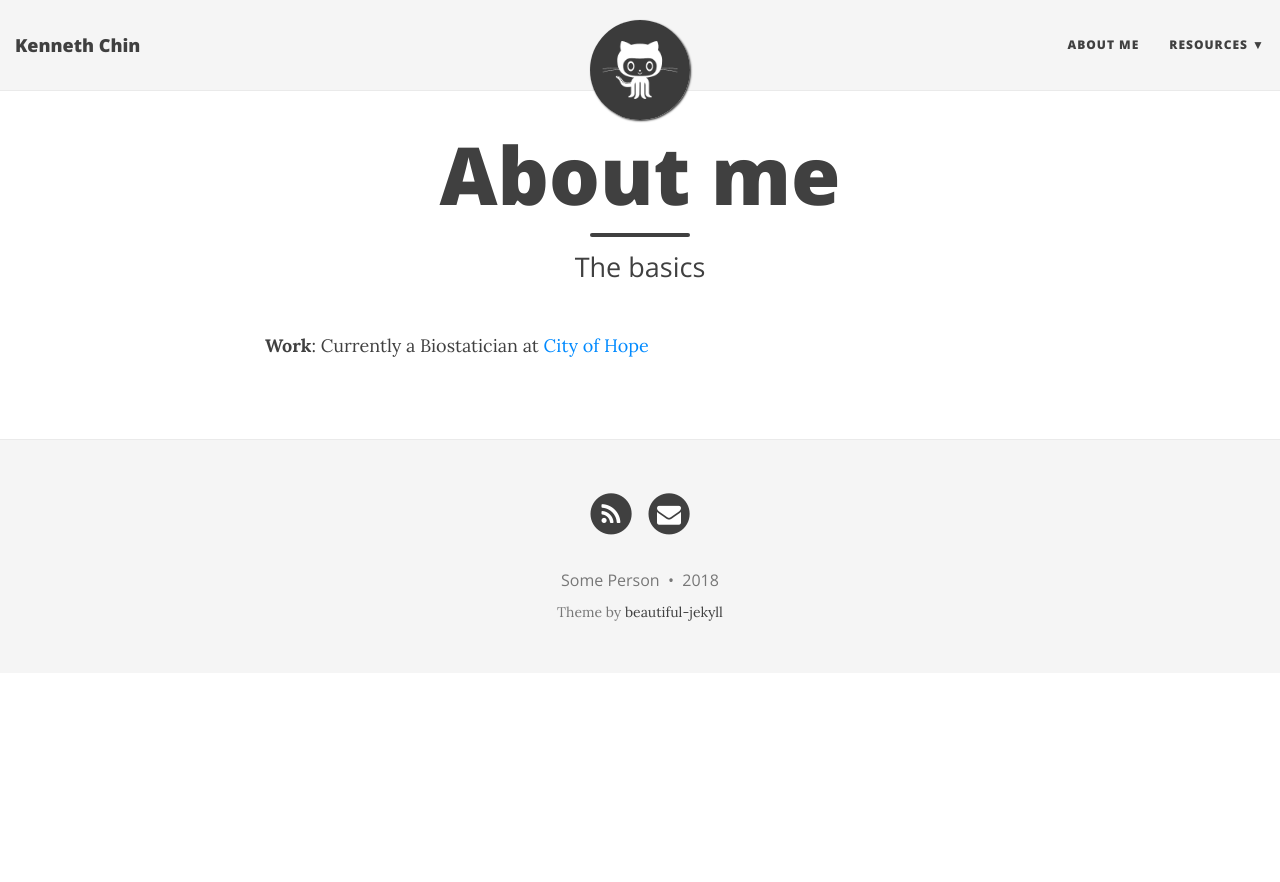
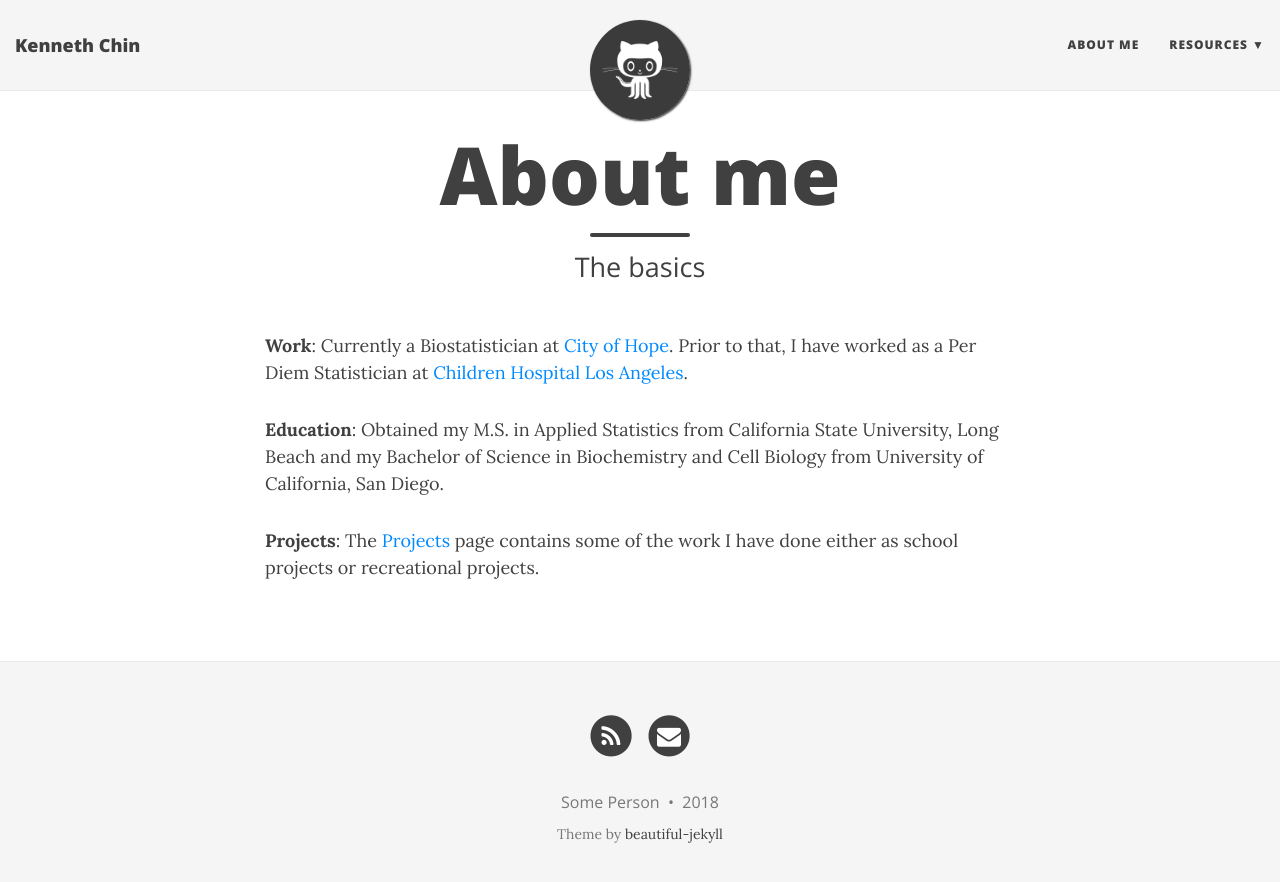
Before and after one commit to kennchin/kennchin.github.io, a Jekyll site: the page built from aboutme.md, in a window 1280 px wide. Shown: the top 882 px of the page. Built offline with Jekyll 4.4.1, drawn with Linux system fonts in a browser that asks for light colours; nearby versions of some CDN libraries.

Commit message:
Update aboutme.md

```diff
--- a/aboutme.md
+++ b/aboutme.md
@@ -4,4 +4,8 @@ title: About me
 subtitle: The basics
 ---
 
-**Work**: Currently a Biostatician at [City of Hope](https://www.cityofhope.org/homepage)
+**Work**: Currently a Biostatistician at [City of Hope](https://www.cityofhope.org/homepage). Prior to that, I have worked as a Per Diem Statistician at [Children Hospital Los Angeles](https://www.chla.org).
+
+**Education**: Obtained my M.S. in Applied Statistics from California State University, Long Beach and my Bachelor of Science in Biochemistry and Cell Biology from University of California, San Diego.
+
+**Projects**: The [Projects](/projects.html) page contains some of the work I have done either as school projects or recreational projects.
```
